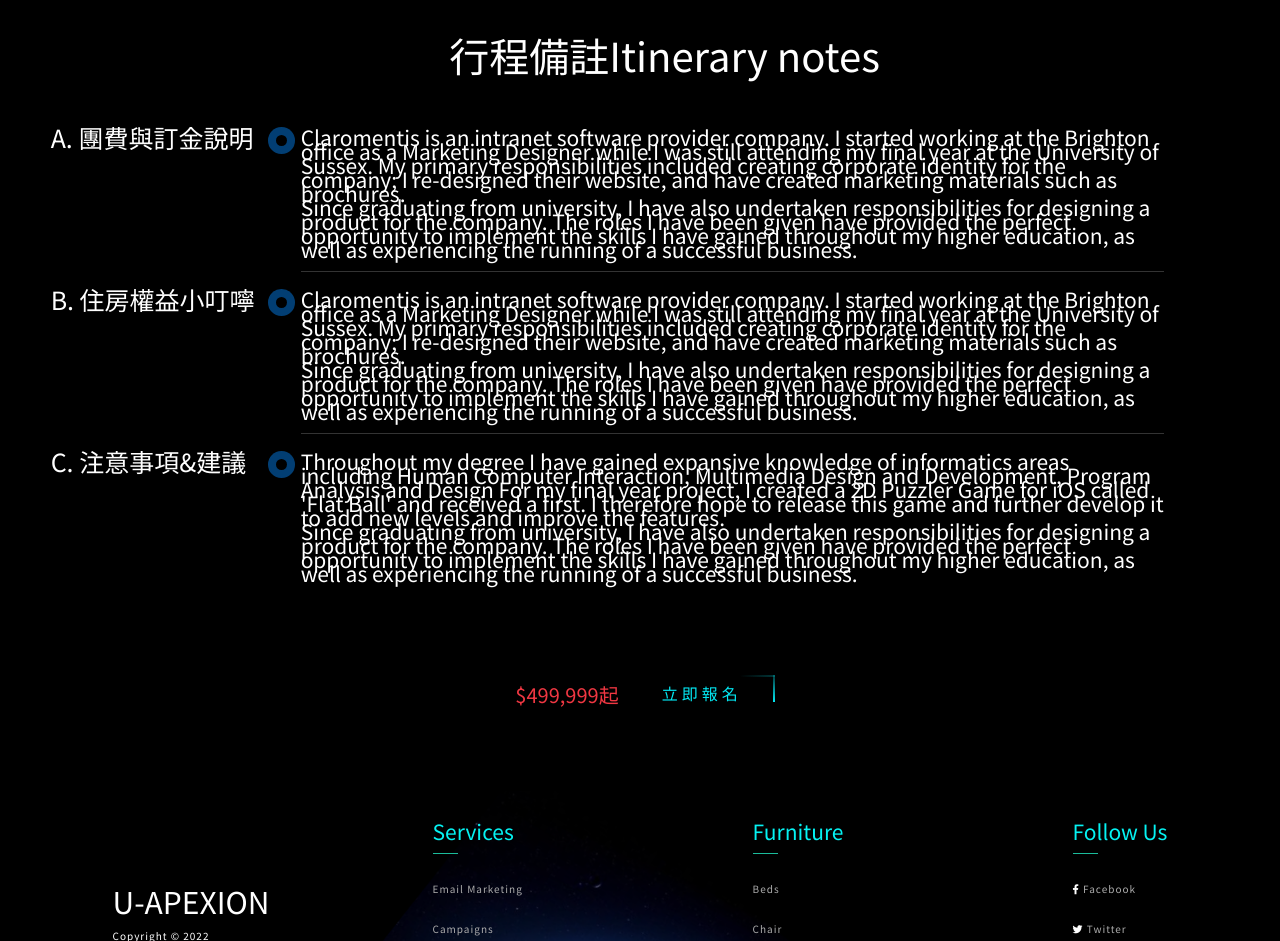
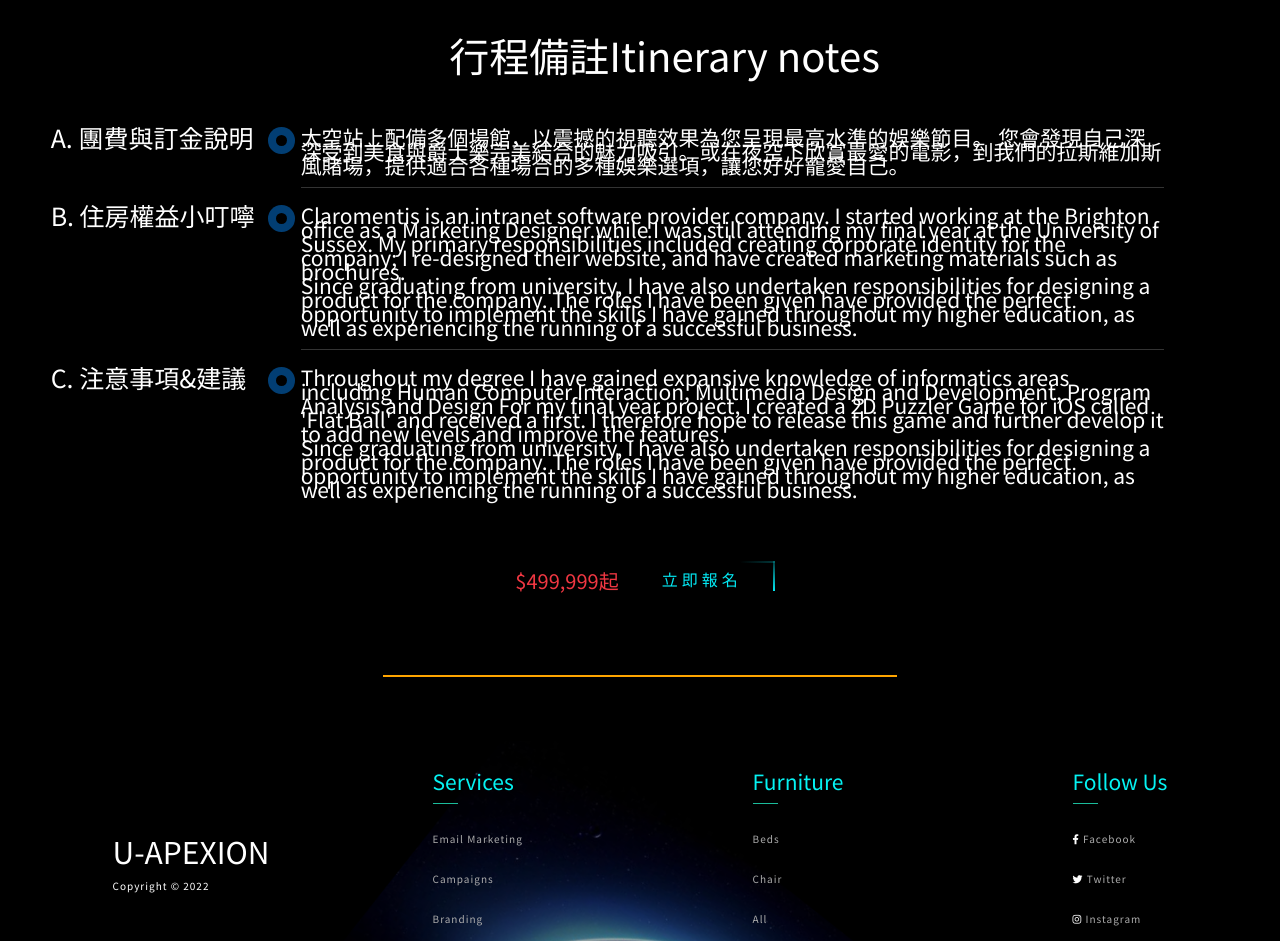
Before and after one commit to Jhih-Ting23472002/u-apexion-react, a React (Create React App) app: page /travel-notes in a window 1280 px wide. Shown: the part 3520-4461 px from the top of the page. Built offline with nearby package versions, Linux system fonts and the light colour scheme.

Commit message:
T update

```diff
--- a/src/pages/Travel/TravelNotes.css
+++ b/src/pages/Travel/TravelNotes.css
@@ -285,9 +285,7 @@
   }
 }
 
-.tinerarynotes{
-  padding-left:9%;
-}
+
 
 /* Itinerary notes start */
 
@@ -300,6 +298,10 @@
 .content {
   margin-top: 90px;
   text-align: center;
+}
+
+.tinerarynotes{
+  padding-left:9%;
 }
 
 section.timeline-outer {
@@ -408,7 +410,7 @@ section.timeline-outer {
 /* btn */
 
 .price--1fAWe {
-  margin: 50px 10px;
+  margin: 20px 10px;
   font-size: 2rem;
   color: #f03742;
 }
@@ -431,7 +433,7 @@ section.timeline-outer {
   text-transform: uppercase;
   overflow: hidden;
   transition: 0.5s;
-  margin: 40px 0 80px;
+  margin: 10px 0 10px;
   letter-spacing: 4px;
 
 }
--- a/src/pages/Travel/TravelNotes.js
+++ b/src/pages/Travel/TravelNotes.js
@@ -289,21 +289,8 @@ function TravelNotes() {
                   <ul className="timeline">
                     <li className="event" data-date="A. 團費與訂金說明">
                       <p className="timelinep">
-                        Claromentis is an intranet software provider company. I
-                        started working at the Brighton office as a Marketing
-                        Designer while I was still attending my final year at
-                        the University of Sussex. My primary responsibilities
-                        included creating corporate identity for the company; I
-                        re-designed their website, and have created marketing
-                        materials such as brochures.
-                      </p>
-                      <p className="timelinep">
-                        Since graduating from university, I have also undertaken
-                        responsibilities for designing a product for the
-                        company. The roles I have been given have provided the
-                        perfect opportunity to implement the skills I have
-                        gained throughout my higher education, as well as
-                        experiencing the running of a successful business.
+                        太空站上配備多個場館，以震撼的視聽效果為您呈現最高水準的娛樂節目。
+                        您會發現自己深深受到美食與爵士樂完美結合的魅力吸引。或在夜空下欣賞最愛的電影，到我們的拉斯維加斯風賭場，提供適合各種場合的多種娛樂選項，讓您好好寵愛自己。
                       </p>
                     </li>
                     <li className="event" data-date="B. 住房權益小叮嚀">
@@ -367,6 +354,7 @@ function TravelNotes() {
           </a>
         </form>
       </div>
+      <hr className="generalHr" />
     </>
   );
 }
```
